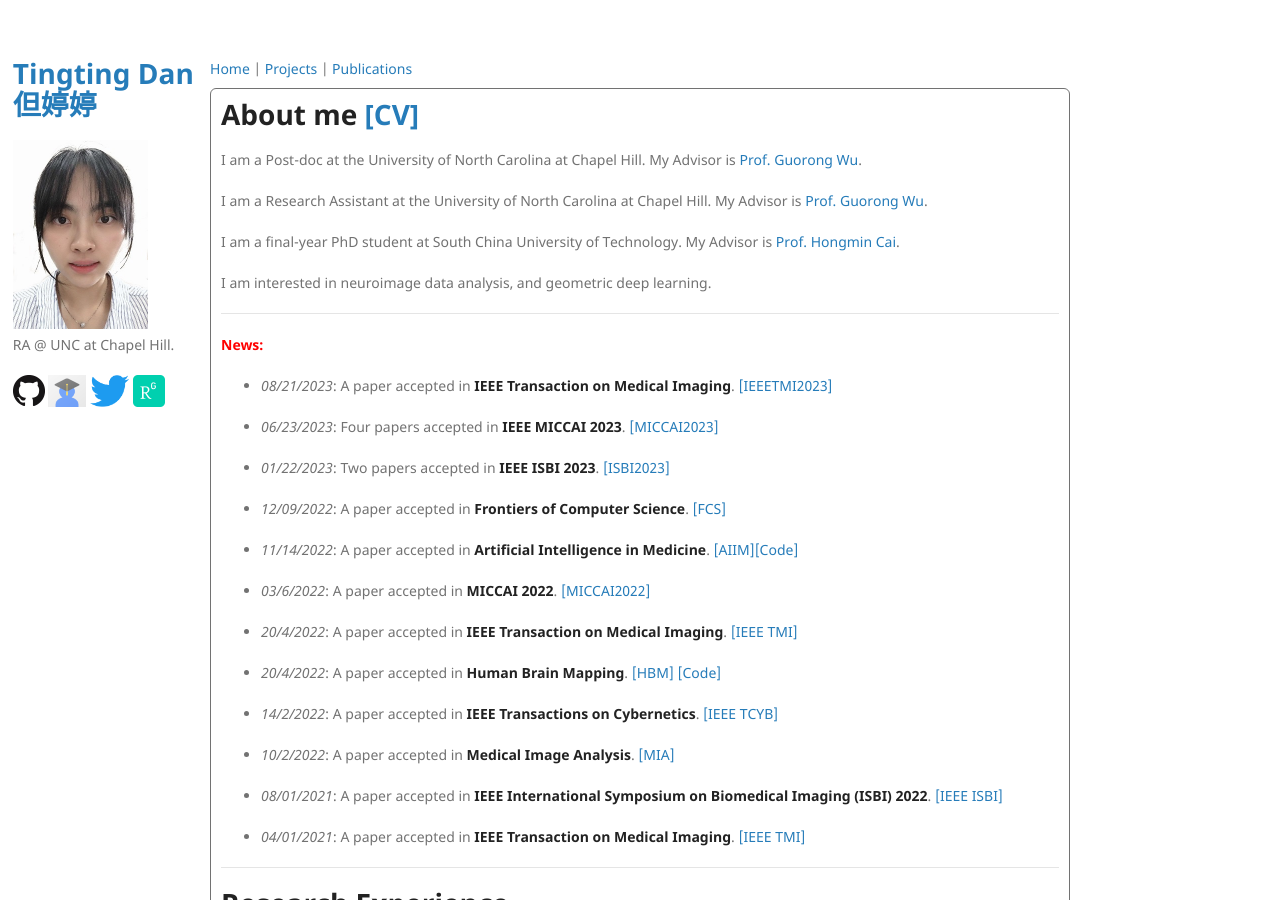
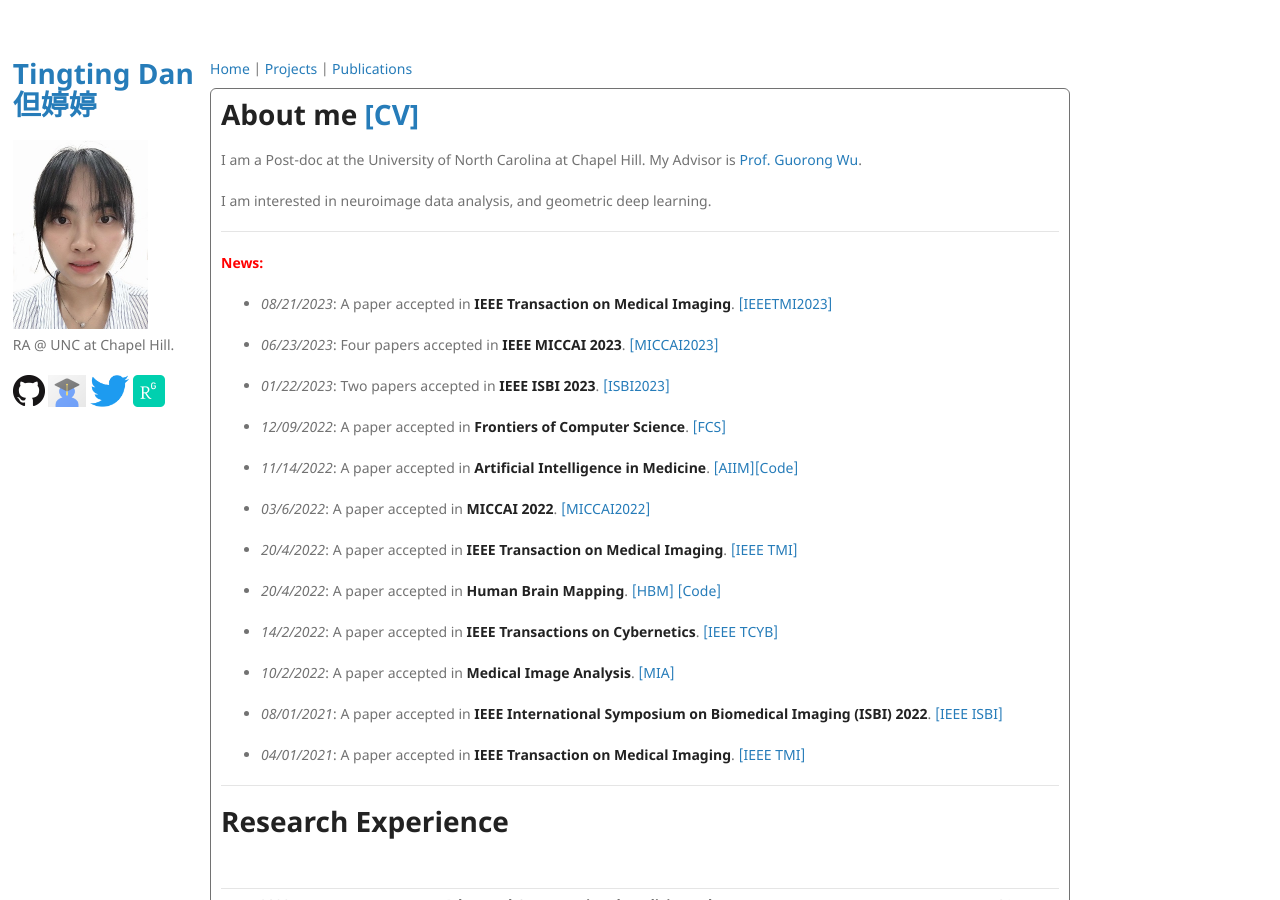
Before and after one commit to Dandy5721/dandy.github.io, a Jekyll site: the page built from index.md, in a window 1280 px wide and 900 px high. Built offline with Jekyll 4.4.1, drawn with Linux system fonts in a browser that asks for light colours; our own code applies the rules of GitHub Pages for plain Markdown files.

Commit message:
Update index.md

```diff
--- a/index.md
+++ b/index.md
@@ -5,10 +5,6 @@ layout: default
 # About me [[CV]](https://www.dropbox.com/home?preview=Curriculum+Vitae.pdf)
 
 I am a Post-doc at the University of North Carolina at Chapel Hill. My Advisor is [Prof. Guorong Wu](https://www.acmlab.org/about-me).
-
-I am a Research Assistant at the University of North Carolina at Chapel Hill. My Advisor is [Prof. Guorong Wu](https://www.acmlab.org/about-me).
-
-I am a final-year PhD student at South China University of Technology. My Advisor is [Prof. Hongmin Cai](http://www2.scut.edu.cn/bioinformatics/td/list.htm).
 
 I am interested in neuroimage data analysis, and geometric deep learning.
 
```
